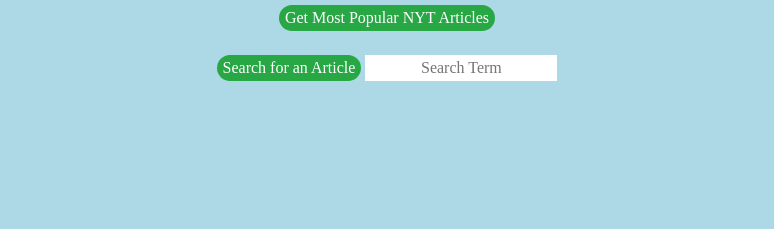
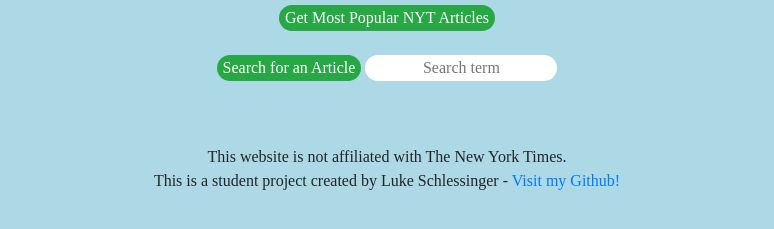
Before and after one commit to lmschless/NYT-API, a website built with webpack: page src/index.html in a window 1280 px wide. Shown: the part 115-344 px from the top of the page, without its empty margins (253-1027 px from the left). Built offline with nearby package versions, Linux system fonts and the light colour scheme; a web font is replaced by a local one.

Commit message:
worked on layout, readme, and image

```diff
--- a/src/app.css
+++ b/src/app.css
@@ -23,8 +23,13 @@
 	align-items: center;
 	text-align: center;
 	border: none;
+	border-radius: 10em;
 }
 
+footer {
+	text-align: center;
+	align-items: center;
+}
 /* #test {
 	float: left;
 } */
--- a/src/index.html
+++ b/src/index.html
@@ -19,7 +19,7 @@
         <br>
         <br>
         <button class="btn-success buttons" id="search-articles">Search for an
-          Article</button> <input type="text" placeholder="Search Term"
+          Article</button> <input type="text" placeholder="Search term"
           id="search-box">
       </div>
       <br>
@@ -28,5 +28,10 @@
       <div class="display-articles"></div>
 
     </div>
+    <footer>
+      <p>This website is not affiliated with The New York Times.<br> This is a
+        student project created by Luke Schlessinger - <a
+          href="https//github.com/lmschless">Visit my Github!</a></p>
+    </footer>
   </body>
 </html>
```
Also changed, not shown: nyt-api.png.
